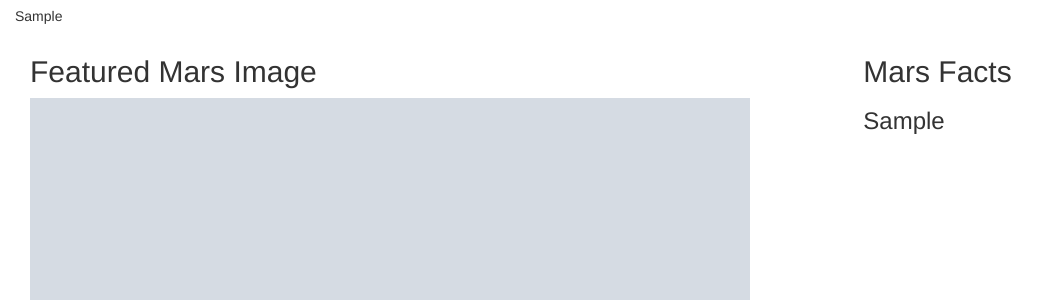
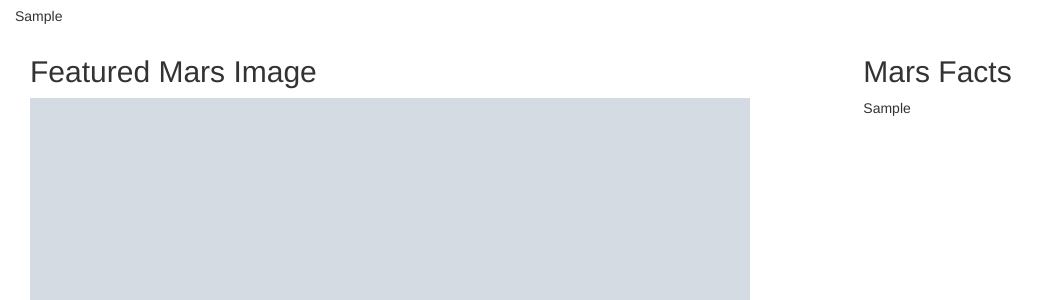
Before and after one commit to harsh-env/web-scraping-challenge, a Flask app: page / in a window 1280 px wide. Shown: the part 393-693 px from the top of the page, without its empty margins (0-1059 px from the left). Run offline with Flask 2, Linux system fonts and the light colour scheme; grey boxes marked "Sample" are stand-in pictures; a database or web service that is not in the repository returns one stand-in record (values such as "Sample title"); some libraries are stand-ins or nearby versions.

Commit message:
finalized index and trying to use css

```diff
--- a/templates/index.html
+++ b/templates/index.html
@@ -47,9 +47,9 @@
           <div class="col-md-4">
             <div class="sidebar">
             <h2> Mars Facts </h2>
-              <div class="table table-stripped">
-                <h3>{{Mars.Mars_facts_html_table|safe}}</h3>
-              </div>
+              <table class="table table-stripped">
+                <tbody>{{Mars.Mars_facts_html_table|safe}}</tbody>
+              </table>
             </div>
           </div>
         </div>
--- a/templates/style.css
+++ b/templates/style.css
@@ -3,3 +3,10 @@
     display: flex;
     flex-wrap: wrap;
 }
+
+.table {
+    padding: 20px;
+
+
+
+}
```
